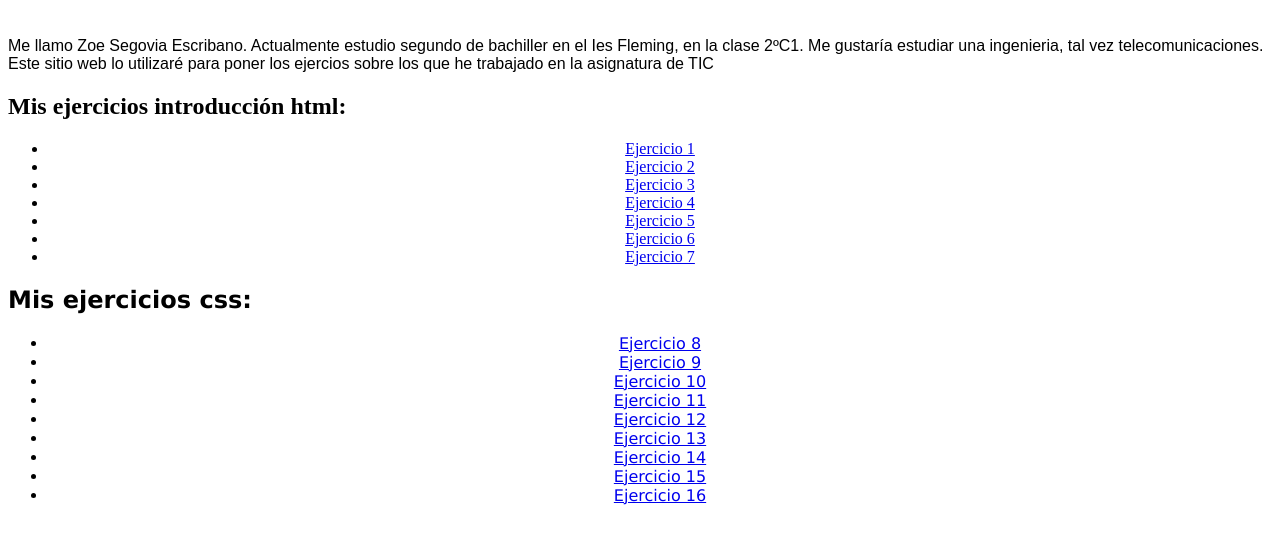
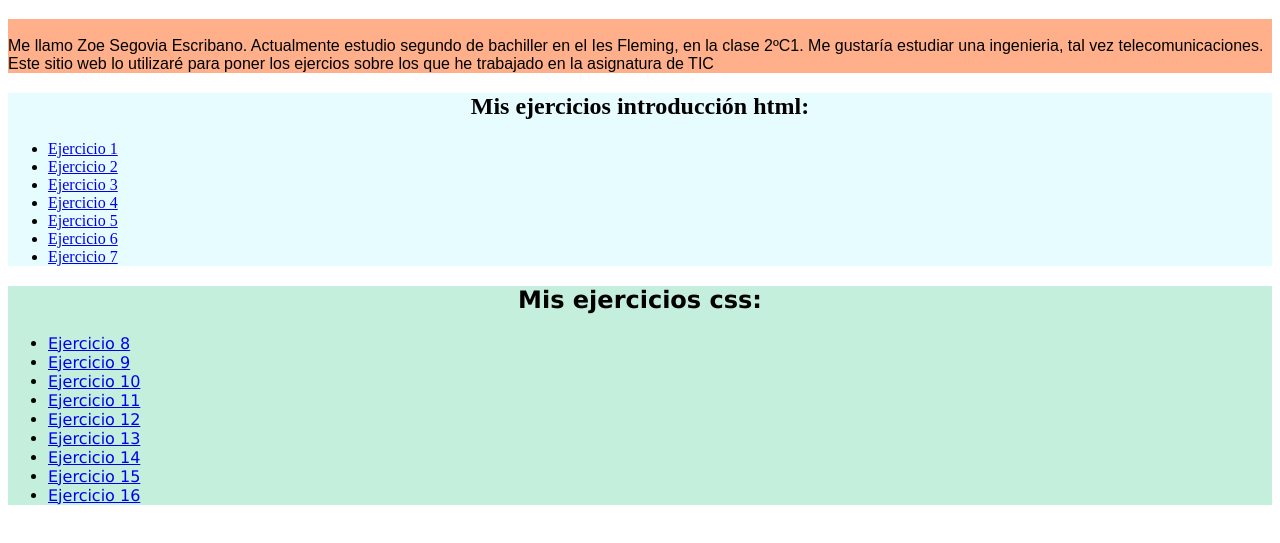
Before and after one commit to zoesegovia/zoesegovia.github.io, a plain HTML site: page index.html in a window 1280 px wide. Shown: the part 61-604 px from the top of the page. Drawn offline with Linux system fonts and the light colour scheme.

Commit message:
Update index.html

```diff
--- a/index.html
+++ b/index.html
@@ -5,10 +5,13 @@
     <meta charset="utf-8">
     <title>index</title>
     <style>
-    #sec1{font-family: fantasy;}
-    #sec2{font-family:'Times New Roman', Times, serif;}
-    #sec3{font-family:Verdana, Geneva, Tahoma, sans-serif;}
-    li{text-align:center}
+    #sec1{font-family: fantasy;
+    background-color: rgb(255, 176, 138);}
+    #sec2{font-family:'Times New Roman', Times, serif;
+    background-color: rgb(230, 252, 255);}
+    #sec3{font-family:Verdana, Geneva, Tahoma, sans-serif;
+    background-color:rgb(195, 239, 220);}
+    h2{text-align:center}
     </style>
 </head>
 
```
